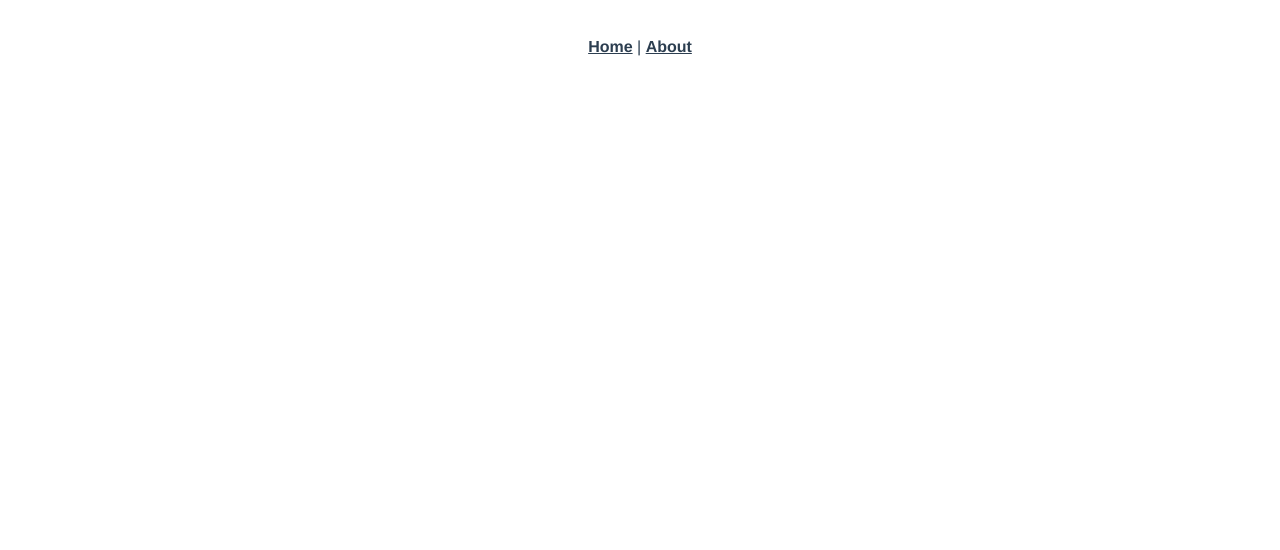
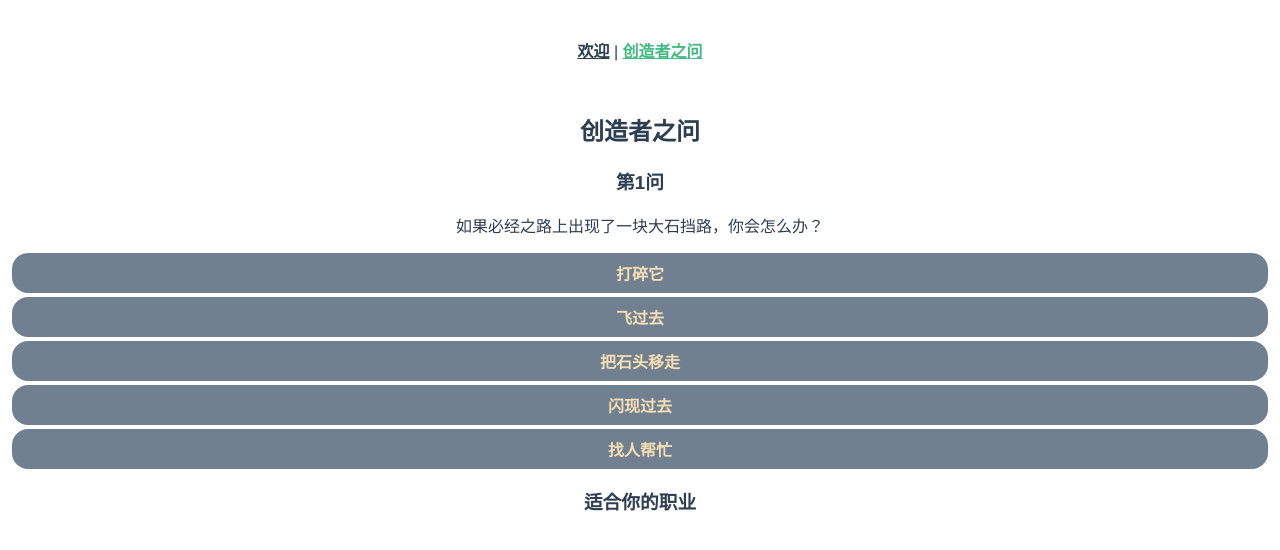
Before and after one commit to acgrid/misty-land-demo, a Vue app: page /#/question in a window 1280 px wide. Shown: the top 550 px of the page. Built offline with nearby package versions, Linux system fonts and the light colour scheme.

Commit message:
Add Question page

```diff
--- a/public/index.html
+++ b/public/index.html
@@ -3,9 +3,9 @@
   <head>
     <meta charset="utf-8">
     <meta http-equiv="X-UA-Compatible" content="IE=edge">
-    <meta name="viewport" content="width=device-width,initial-scale=1.0">
+    <meta name="viewport" content="width=device-width, initial-scale=1, maximum-scale=1, user-scalable=no">
     <link rel="icon" href="<%= BASE_URL %>favicon.ico">
-    <title>mistylandhelper</title>
+    <title>雾之大陆</title>
   </head>
   <body>
     <noscript>
--- a/src/App.vue
+++ b/src/App.vue
@@ -1,10 +1,12 @@
 <template>
   <div id="app">
     <div id="nav">
-      <router-link to="/">Home</router-link> |
-      <router-link to="/about">About</router-link>
+      <router-link to="/">欢迎</router-link> |
+      <router-link to="/question">创造者之问</router-link>
     </div>
-    <router-view/>
+    <keep-alive>
+      <router-view/>
+    </keep-alive>
   </div>
 </template>
 
--- a/src/components/HelloWorld.vue
+++ /dev/null
@@ -1,57 +0,0 @@
-<template>
-  <div class="hello">
-    <h1>{{ msg }}</h1>
-    <p>
-      For a guide and recipes on how to configure / customize this project,<br>
-      check out the
-      <a href="https://cli.vuejs.org" target="_blank" rel="noopener">vue-cli documentation</a>.
-    </p>
-    <h3>Installed CLI Plugins</h3>
-    <ul>
-      <li><a href="https://github.com/vuejs/vue-cli/tree/dev/packages/%40vue/cli-plugin-babel" target="_blank" rel="noopener">babel</a></li>
-    </ul>
-    <h3>Essential Links</h3>
-    <ul>
-      <li><a href="https://vuejs.org" target="_blank" rel="noopener">Core Docs</a></li>
-      <li><a href="https://forum.vuejs.org" target="_blank" rel="noopener">Forum</a></li>
-      <li><a href="https://chat.vuejs.org" target="_blank" rel="noopener">Community Chat</a></li>
-      <li><a href="https://twitter.com/vuejs" target="_blank" rel="noopener">Twitter</a></li>
-      <li><a href="https://news.vuejs.org" target="_blank" rel="noopener">News</a></li>
-    </ul>
-    <h3>Ecosystem</h3>
-    <ul>
-      <li><a href="https://router.vuejs.org" target="_blank" rel="noopener">vue-router</a></li>
-      <li><a href="https://vuex.vuejs.org" target="_blank" rel="noopener">vuex</a></li>
-      <li><a href="https://github.com/vuejs/vue-devtools#vue-devtools" target="_blank" rel="noopener">vue-devtools</a></li>
-      <li><a href="https://vue-loader.vuejs.org" target="_blank" rel="noopener">vue-loader</a></li>
-      <li><a href="https://github.com/vuejs/awesome-vue" target="_blank" rel="noopener">awesome-vue</a></li>
-    </ul>
-  </div>
-</template>
-
-<script>
-export default {
-  name: 'HelloWorld',
-  props: {
-    msg: String
-  }
-}
-</script>
-
-<!-- Add "scoped" attribute to limit CSS to this component only -->
-<style scoped lang="less">
-h3 {
-  margin: 40px 0 0;
-}
-ul {
-  list-style-type: none;
-  padding: 0;
-}
-li {
-  display: inline-block;
-  margin: 0 10px;
-}
-a {
-  color: #42b983;
-}
-</style>
--- a/src/router.js
+++ b/src/router.js
@@ -2,7 +2,7 @@ import Vue from 'vue'
 import Router from 'vue-router'
 import Home from './views/Home.vue'
 
-Vue.use(Router)
+Vue.use(Router);
 
 export default new Router({
   routes: [
@@ -12,12 +12,9 @@ export default new Router({
       component: Home
     },
     {
-      path: '/about',
-      name: 'about',
-      // route level code-splitting
-      // this generates a separate chunk (about.[hash].js) for this route
-      // which is lazy-loaded when the route is visited.
-      component: () => import(/* webpackChunkName: "about" */ './views/About.vue')
+      path: '/question',
+      name: 'question',
+      component: () => import(/* webpackChunkName: "question" */ './views/Question.vue')
     }
   ]
 })
--- a/src/views/About.vue
+++ /dev/null
@@ -1,5 +0,0 @@
-<template>
-  <div class="about">
-    <h1>This is an about page</h1>
-  </div>
-</template>
--- a/src/views/Home.vue
+++ b/src/views/Home.vue
@@ -1,18 +1,15 @@
 <template>
   <div class="home">
     <img alt="Vue logo" src="../assets/logo.png">
-    <HelloWorld msg="Welcome to Your Vue.js App"/>
   </div>
 </template>
 
 <script>
 // @ is an alias to /src
-import HelloWorld from '@/components/HelloWorld.vue'
 
 export default {
   name: 'home',
   components: {
-    HelloWorld
   }
 }
 </script>
--- /dev/null
+++ b/src/views/Question.vue
@@ -0,0 +1,122 @@
+<template>
+    <div>
+        <h2>创造者之问</h2>
+        <div v-if="!ended">
+            <h3>第{{ step + 1 }}问</h3>
+            <p>{{ question }}</p>
+            <ul class="c">
+                <li v-for="(option, index) in options" @click="answer(index)">{{ option }}</li>
+            </ul>
+            <p v-if="step > 0"><button @click="back">回到上一问</button></p>
+        </div>
+        <div v-else>
+            <h4>好的，已经选出适合你的职业！</h4>
+            <button @click="restart">再来一次</button>
+        </div>
+        <div v-if="usable">
+            <h3>适合你的职业</h3>
+            <ul class="u">
+                <li v-for="item in usable">{{ item }}</li>
+            </ul>
+        </div>
+    </div>
+</template>
+
+<script>
+    const questions = [
+        {q: "如果必经之路上出现了一块大石挡路，你会怎么办？", c:[
+                {a: "打碎它", u: ["军团长", "龙族"]},
+                {a: "飞过去", u: ["羽族"]},
+                {a: "把石头移走", u: ["修仙士"]},
+                {a: "闪现过去", u: ["魔法师"]},
+                {a: "找人帮忙", u: ["元素使", "执法者"]}
+            ]},
+        {q: "如果任务途中，遇到一位女子求助想与你同行，你会怎么办？", c: [
+                {a: "给她一些必须品后离开", u: ["探险家"]},
+                {a: "杀了她", u: ["刺客"]},
+                {a: "与她同行", u: ["元素使", "羽族"]},
+                {a: "询问她的情况并给出相应帮助", u: ["执法者"]},
+                {a: "无视", u: ["魔法师", "秘法师"]}
+            ]},
+        {q: "经历一番艰辛，找到了宝箱，你觉得里面会是什么？", c: [
+                {a: "一把武器", u: ["军团长"]},
+                {a: "一张新藏宝图", u: ["探险家"]},
+                {a: "一本秘籍", u: ["修仙士"]},
+                {a: "想找的答案", u: ["龙族", "秘法师"]},
+                {a: "危险", u: ["刺客"]}
+            ]},
+        {q: "你对神怎么看？", c: [
+                {a: "他一定是曾经的最强者", u: ["秘法师", "修仙士"]},
+                {a: "没有神", u: ["执法者", "探险家"]},
+                {a: "并不容易让你碰到神", u: ["魔法师", "元素使"]},
+                {a: "我就是神", u: ["军团长", "刺客"]},
+                {a: "我们的先祖成为了神", u: ["羽族", "龙族"]}
+            ]}
+    ];
+    export default {
+        name: "Question",
+        data() {
+            return {
+                choices: []
+            };
+        },
+        computed: {
+            step: function () {
+                return this.choices.length;
+            },
+            ended: function(){
+                return this.step >= questions.length;
+            },
+            question: function(){
+                return questions[this.step].q;
+            },
+            options: function(){
+                return questions[this.step].c.map(choice => choice.a);
+            },
+            usable: function () {
+                return questions.slice(0, this.step).reduce((usable, question, index) => {
+                    if(this.choices[index] < questions[index].c.length){
+                        questions[index].c[this.choices[index]].u.forEach(item => {
+                            if(usable.indexOf(item) === -1) usable.push(item);
+                        })
+                    }
+                    return usable;
+                }, []);
+            }
+        },
+        methods: {
+            restart: function(){
+                this.choices.splice(0);
+            },
+            back: function(){
+                if(this.step > 0) this.choices.splice(this.step - 1);
+            },
+            answer: function(index){
+                if(this.ended) return;
+                if(index < questions[this.step].c.length){
+                    this.choices.push(index);
+                }
+            }
+        }
+    }
+</script>
+
+<style lang="less" scoped>
+    ul{
+        padding: 0;
+        li{
+            list-style: none;
+            margin: 0.25em;
+            border-radius: 1em;
+            padding: 0.5em;
+            font-weight: bold;
+        }
+    }
+    ul.c li{
+        background: slategray;
+        color: wheat;
+    }
+    ul.u li{
+        background: gold;
+    }
+</style>
```
Also changed, not shown: src/assets/logo.png.
